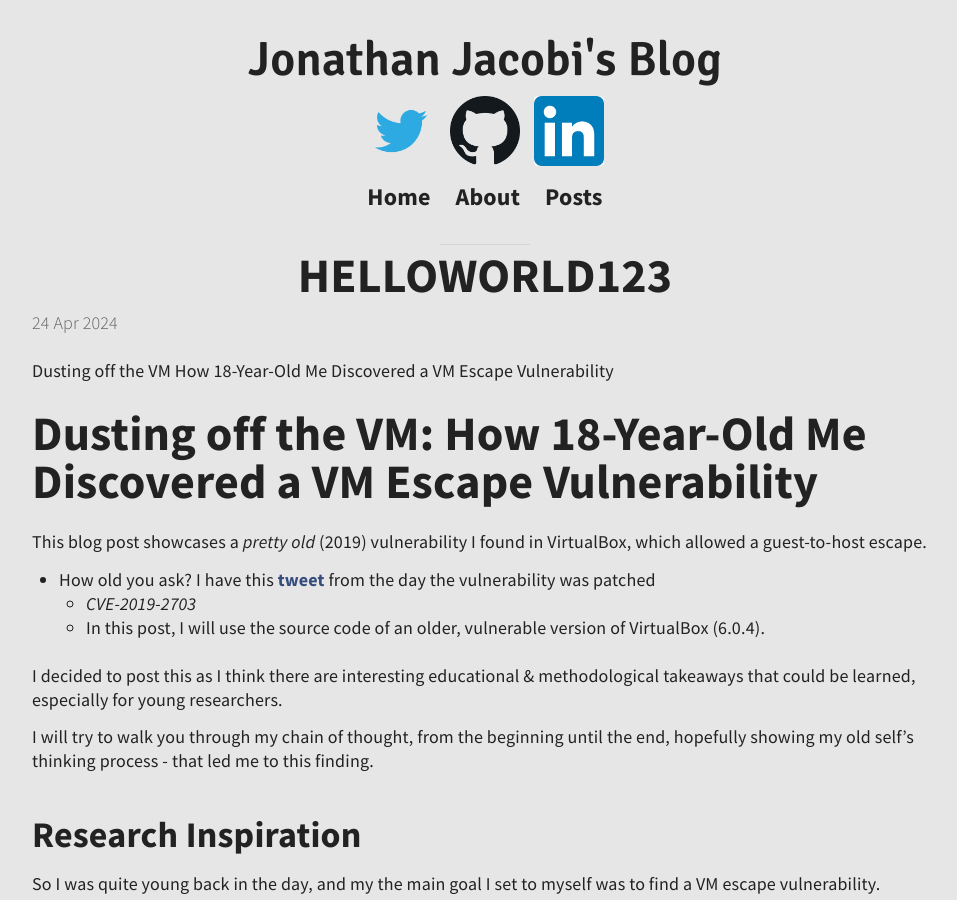
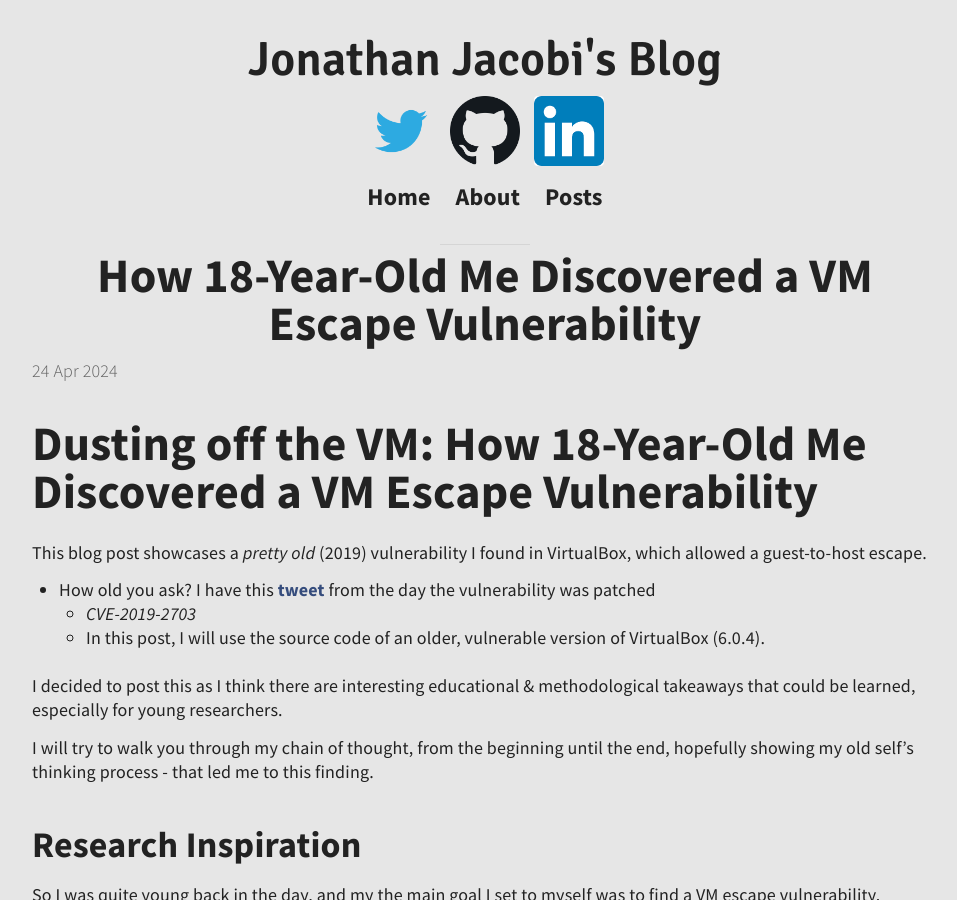
Before and after one commit to j0nathanj/j0nathanj.github.io, a Jekyll site: the page built from _posts/2024-04-24-Dusting-off-the-VM-Escape.md, in a window 1280 px wide and 900 px high. Shown: the whole window, without its empty margins (155-1112 px from the left). Built offline with Jekyll 4.4.1, drawn with Linux system fonts in a browser that asks for light colours; comment, search, counter and statistics services are not loaded.

Commit message:
fixed title

```diff
--- a/_posts/2024-04-24-Dusting-off-the-VM-Escape.md
+++ b/_posts/2024-04-24-Dusting-off-the-VM-Escape.md
@@ -1,10 +1,9 @@
 ---
 layout: post
-title: HELLOWORLD123
+title: "How 18-Year-Old Me Discovered a VM Escape Vulnerability"
 date: 2024-04-24 13:37:31
 description: VirtualBox VM Escape Vulnerability - Research Walkthrough
 ---
-Dusting off the VM How 18-Year-Old Me Discovered a VM Escape Vulnerability
 # Dusting off the VM: How 18-Year-Old Me Discovered a VM Escape Vulnerability
 
 This blog post showcases a *pretty old* (2019) vulnerability I found in VirtualBox, which allowed a guest-to-host escape.
--- a/post_view.html
+++ b/post_view.html
@@ -7,7 +7,7 @@
 	{% for post in site.posts %}
 
 	  <li class="post">
-	  	<h1><a href="{% if site.baseurl == "/" %}{{ post.url }}{% else %}{{ post.url | prepend: site.baseurl }}{% endif %}">{{ post.title }} haha2</a></h1>
+	  	<h1><a href="{% if site.baseurl == "/" %}{{ post.url }}{% else %}{{ post.url | prepend: site.baseurl }}{% endif %}">{{ post.title }}</a></h1>
 	  	<time datetime="{{ post.date | date_to_xmlschema }}" class="by-line">{{ post.date | date_to_string }}</time>
 	  	<p>{{ post.description }}</p>
 	  </li>
```
